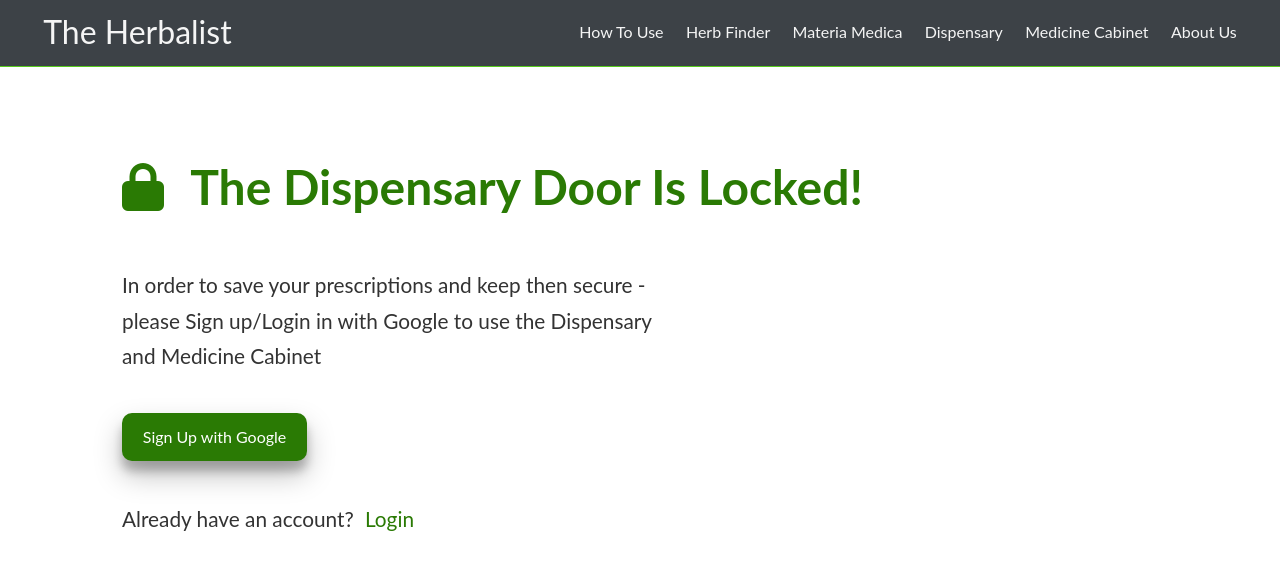
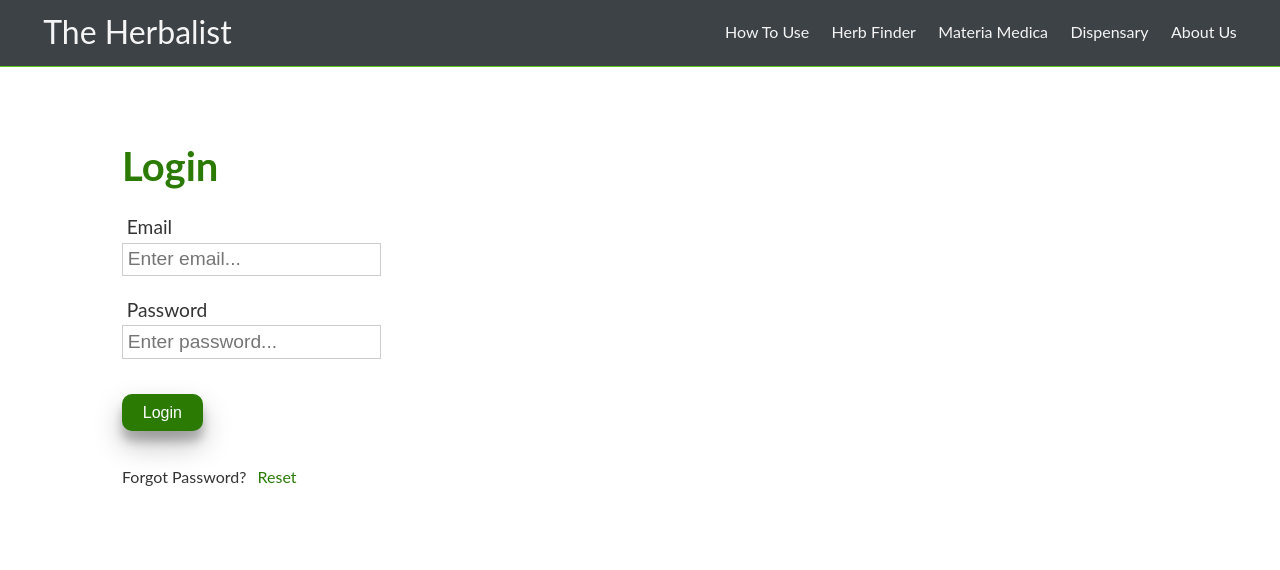
Before and after one commit to Greenpaulo/qa-test-app, a React app in the folder client/: page /login in a window 1280 px wide. Built offline with nearby package versions, Linux system fonts and the light colour scheme; no server answers.

Commit message:
Added dummy login page

```diff
--- a/client/package.json
+++ b/client/package.json
@@ -16,7 +16,7 @@
     "uuid": "^3.3.2"
   },
   "scripts": {
-    "start": "react-scripts start",
+    "start": "PORT=3006 react-scripts start",
     "build": "react-scripts build",
     "test": "react-scripts test",
     "eject": "react-scripts eject"
--- a/client/src/components/App.js
+++ b/client/src/components/App.js
@@ -35,7 +35,7 @@ class App extends Component {
           <Route path='/herb_finder' component={Finder} />
           <Route exact path='/materia_medica' component={MateriaMedica} />
           <Route path='/materia_medica/:herb' component={MateriaMedica} />
-          <PrivateRoute path='/dispensary' component={Dispensary} />
+          <Route path='/dispensary' component={Dispensary} />
           <PrivateRoute path='/cabinet' component={Cabinet} />
           <Route path='/about' component={About} />
           <PrivateRoute path='/edit_medicine' component={Edit} />
--- a/client/src/components/Login.js
+++ b/client/src/components/Login.js
@@ -1,28 +1,45 @@
-import React, { Component } from 'react';
+import React, { Component, setState } from 'react';
 
 class Login extends Component {
   state = {
-    lockClicked: true
+    isLoggedIn: false
   }
 
   componentDidMount() {
     window.scrollTo(0, 0);
-    setTimeout(() => {
-      const lock = document.querySelector('#lock');
-      lock.classList.add('animated', 'shake');
-    }, 2000)
+  }
+
+  onSubmitHandler = e => {
+    e.preventDefault()
+    const email = document.getElementById("email").value;
+    const password = document.getElementById("password").value;
+
+    console.log(email, password)
+
+    if (email !== "test@test.com" || password !== "test1234") {
+      document.getElementById("email").value = "";
+      document.getElementById("password").value = "";
+      return
+    }
+    this.setState({isLoggedIn: !this.state.isLoggedIn})
+    this.props.history.push('/dispensary');
   }
 
   render() {
     return (
-      <div className="container" id="sign-up">
-        <h1 className="x-large text-primary"><i className="fas fa-lock animated bounce" id="lock" onClick={this.onLockClick}></i> The Dispensary Door Is Locked!</h1>
-        <div id="login-reason">
-          <p className="lead">In order to save your prescriptions and keep then secure - please Sign up/Login in with Google to use the Dispensary and Medicine Cabinet</p>
+      <form className="container form" id="sign-up" onSubmit={e => this.onSubmitHandler(e)}>
+        <h1 className="large text-primary">Login</h1>
+        <div className="form-group">
+          <label htmlFor="email">Email</label><br />
+          <input type="text" name="email" placeholder="Enter email..." id="email" required />
         </div>
-        <a className="btn btn-primary shadow" id="sign-up-btn" href="#">Sign Up with Google</a>
-        <p className="lead">Already have an account? <a className="text-primary animated-link" href="#" id="login-link">Login</a></p>
-      </div>
+        <div className="form-group">
+          <label htmlFor="password">Password</label><br />
+          <input type="text" name="password" placeholder="Enter password..." id="password" required />
+        </div>
+        <button type="submit" className="btn btn-primary shadow" id="sign-up-btn" href="#" >Login</button>
+        <p className="lead-small my-1">Forgot Password? <a className="text-primary animated-link" href="#" id="login-link">Reset</a></p>
+      </form>
     )
   }
 }
--- a/client/src/components/Navbar.js
+++ b/client/src/components/Navbar.js
@@ -16,12 +16,12 @@ class Navbar extends Component {
       // If the user isn't logged in - show the Login button
       case false:
         return (
-          <li className="login"><a href="#">Login with Google</a></li>
+          <li className="login"><Link to="/login">Login</Link></li>
           // <li className="login"><a href="/auth/google" onClick={this.handleClick}>Login with Google</a></li>
         );
       // Default is that they are logged in - show the Logout button
       default:
-        return <li className="login"><a href="#">Logout</a></li>
+        return <li className="login"><Link href="/login">Login</Link></li>
         // return <li className="login"><a href="/api/logout" onClick={this.handleClick}>Logout</a></li>
     }
   }
@@ -73,7 +73,7 @@ class Navbar extends Component {
             <li><Link to="/herb_finder">Herb Finder</Link></li>
             <li><Link to="/materia_medica">Materia Medica</Link></li>
             <li><Link to="/dispensary">Dispensary</Link></li>
-            <li><Link to="/cabinet">Medicine Cabinet</Link></li>
+            {/* <li><Link to="/cabinet">Medicine Cabinet</Link></li> */}
             <li><Link to="/about">About Us</Link></li>
             {this.renderLogin()}
           </ul>
@@ -87,7 +87,7 @@ class Navbar extends Component {
           <li><Link to="/herb_finder" onClick={this.handleClick}>Herb Finder</Link></li>
           <li><Link to="/materia_medica" onClick={this.handleClick}>Materia Medica</Link></li>
           <li><Link to="/dispensary" onClick={this.handleClick}>Dispensary</Link></li>
-          <li><Link to="/cabinet" onClick={this.handleClick}>Medicine Cabinet</Link></li>
+          {/* <li><Link to="/cabinet" onClick={this.handleClick}>Medicine Cabinet</Link></li> */}
           <li><Link to="/about" onClick={this.handleClick}>About Us</Link></li>
           {this.renderLogin()}
         </div>
--- a/client/src/css/scss/_form.scss
+++ b/client/src/css/scss/_form.scss
@@ -14,8 +14,9 @@
 
   input[type='text'] {
     padding: 0.3rem;
-    font-size: 1.2rem;
+    font-size: 1rem;
     border: 1px solid #ccc;
+    border-radius: 3px;
   }
 
   label {
--- a/client/src/css/scss/_utilities.scss
+++ b/client/src/css/scss/_utilities.scss
@@ -28,6 +28,12 @@
 
 .lead {
   font-size: 1.3rem;
+  line-height: 1.7em;
+  margin: 1.5rem 0;
+}
+
+.lead-small {
+  font-size: 1rem;
   line-height: 1.7em;
   margin: 1.5rem 0;
 }
```
Also changed, not shown: qa-test-app/client/src/css/style.min.css (added), 1 other file.
